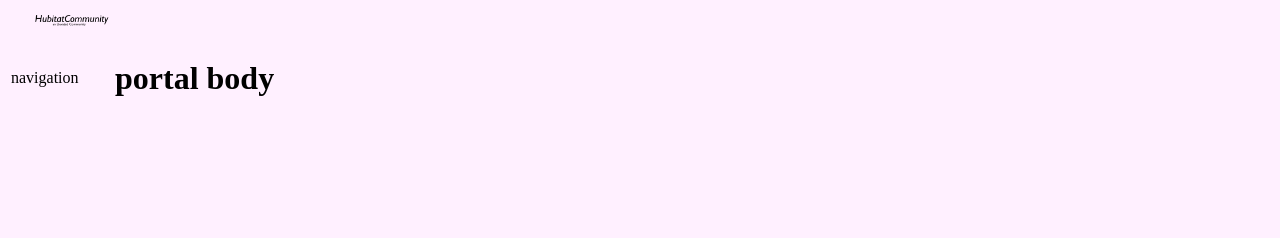
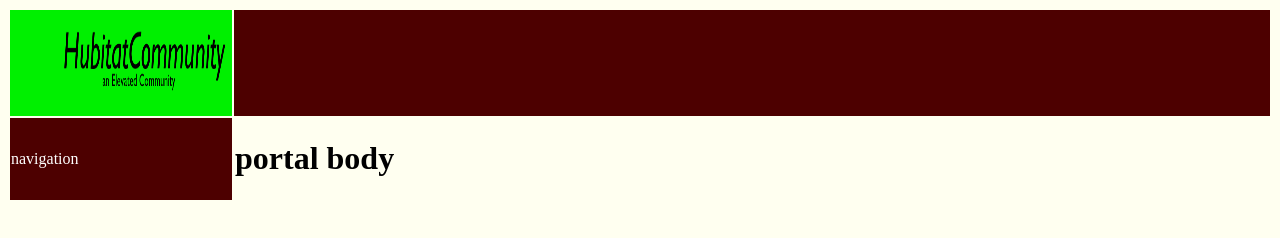
Before and after one commit to HubitatCommunity/HubitatPublic, a plain HTML site: page docs/index.html in a window 1280 px wide. Drawn offline with Linux system fonts and the light colour scheme.

Commit message:
Update index.html

```diff
--- a/docs/index.html
+++ b/docs/index.html
@@ -7,14 +7,14 @@
 <meta  name="keywords" content="" />
 <meta http-equiv="Content-Type" content="text/html; charset=iso-8859-1">
 </head>
-<body bgcolor="#FFF0FF">
-<table width=100%>
+<body bgcolor="#FFFFF0">
+<table width="100%" height="100%">
    <tr>
-      <td><img src="HubitatCommunityCornerIMAGE.png" width=100></td>
-      <td></td>
+      <td bgcolor="#00F000"><img src="HubitatCommunityCornerIMAGE.png" width="220" height="100"></td>
+      <td bgcolor="#4D0000"></td>
    </tr>
    <tr>
-      <td width=100>navigation</td>
+      <td bgcolor="#4D0000" width="220" ><font color="white">navigation</font></td>
       <td><h1>portal body</h1></td>
    </tr>
 </table>
```
